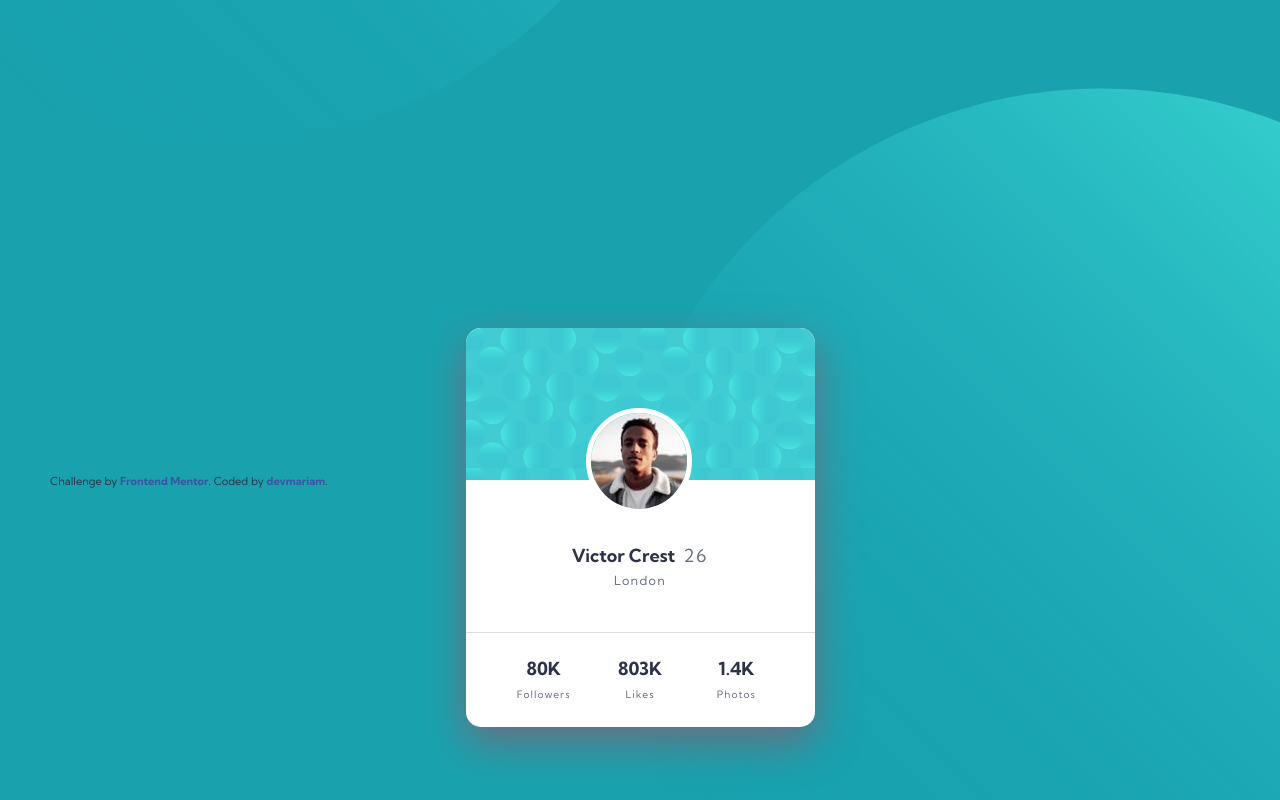
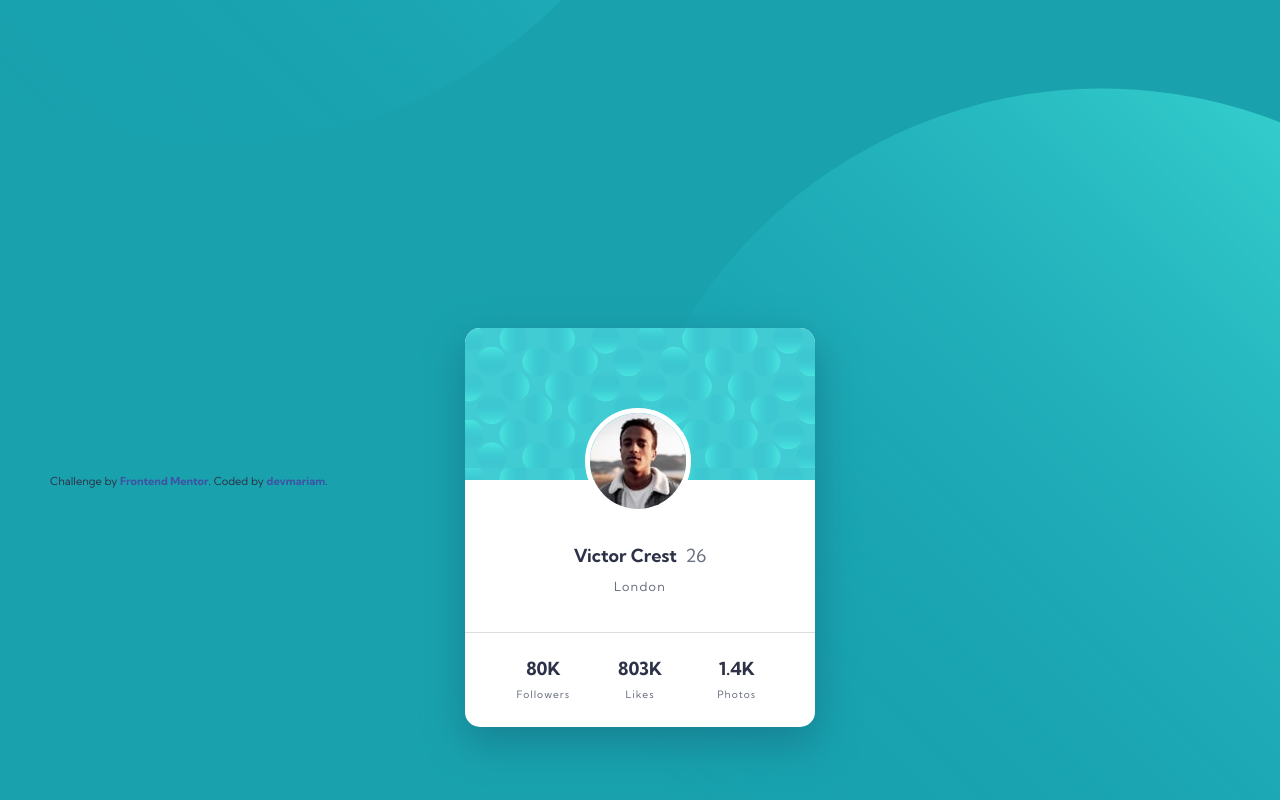
Before and after one commit to Marrockx/profile-card-component-main, a plain HTML site: page index.html in a window 1280 px wide. Shown: the part 312-1112 px from the top of the page. Drawn offline with Linux system fonts and the light colour scheme.

Commit message:
edit-to-round-up-design

```diff
--- a/css/style.css
+++ b/css/style.css
@@ -22,7 +22,7 @@ body{
 
 }
 
-/* Card Styling*/
+/* Background patterns positioning */
 
 #background-img-top {
 	right: 45%;
@@ -37,15 +37,17 @@ body{
 	position: fixed;
 }
 
+/* Card Styling*/
+
 .profile-card{
 	width: 100%;
-	max-width: 349px;
+	max-width: 350px;
 	margin: 50% auto;
 	text-align: center;
 	position: relative;
 	background-color: #fff;
 	border-radius: 15px;
-	box-shadow: 0px 15px 40px 1px hsl(227, 10%, 46%);
+	box-shadow: 0px 15px 40px 1px hsl(188, 73%, 33%);
 	display: grid;
 	grid-template: repeat(5, 0.8fr) / repeat(3, 1fr);
 }
@@ -63,11 +65,16 @@ body{
 	letter-spacing: 0.1em;
 }
 
+/* Card Image Style */
+
 #banner-img{
 	grid-area: 1 / 1 / span 2 / span 3;
 	background-image: url('../images/bg-pattern-card.svg');
 	border-radius: 15px 15px 0px 0px;
 }
+
+/* Personal Profile Section including info and picture */
+
 #person-image{
 	position: absolute;
 	top: 80px;
@@ -86,14 +93,19 @@ body{
 	padding: 0 4px 10px 0;
 }
 
-#city {
+#person-info #age{
+	font-size: 1em;
+	letter-spacing: 0em;
+}
+
+#person-info #city {
 	font-size: 0.7em;
+	padding-top: 12px;
+	display: block;
 
 }
 
-#person-info #age{
-	font-size: 1em;
-}
+/* LAST GRID - person profile media presence info */
 
 .person-attributes{
 	border-top: 1px solid #ddd;
```
